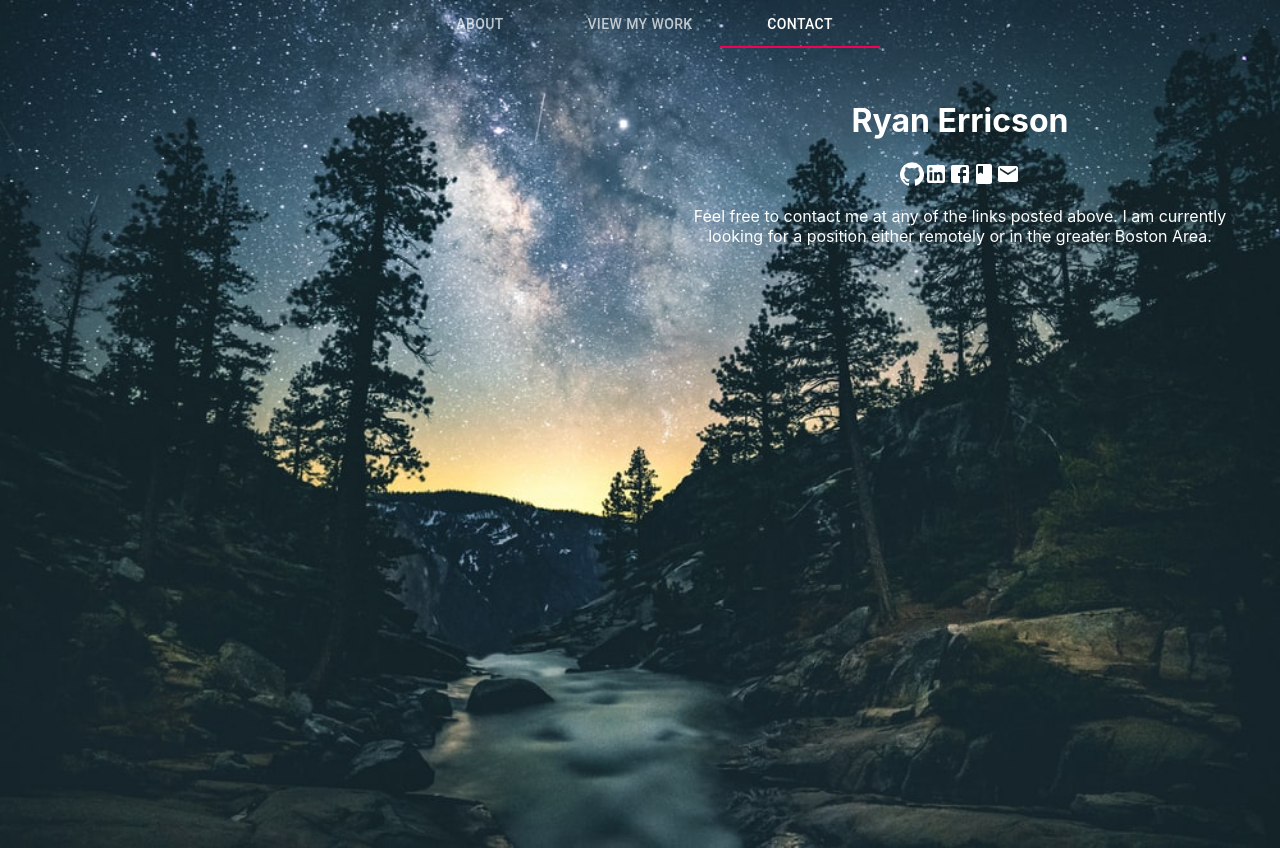
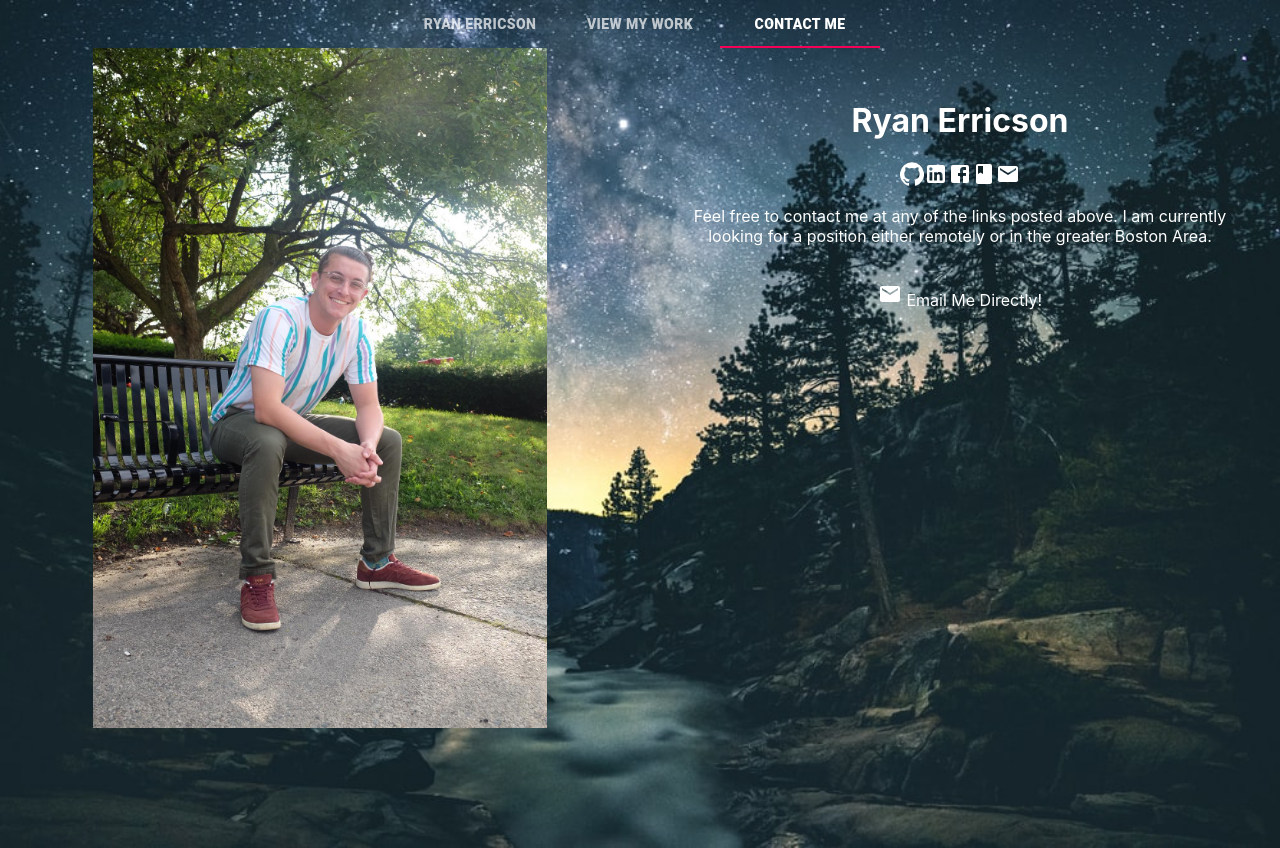
Before and after one commit to rickySONZ/rickySONZ.github.io, a React (Create React App) app: page /contact in a window 1280 px wide. Built offline with nearby package versions, Linux system fonts and the light colour scheme.

Commit message:
Styled images and layout further

```diff
--- a/public/index.html
+++ b/public/index.html
@@ -25,7 +25,7 @@
       work correctly both with client-side routing and a non-root public URL.
       Learn how to configure a non-root public URL by running `npm run build`.
     -->
-    <title>React App</title>
+    <title>Ryan Erricson</title>
   </head>
   <body>
     <noscript>You need to enable JavaScript to run this app.</noscript>
--- a/src/App.css
+++ b/src/App.css
@@ -61,11 +61,7 @@ a {
   position:fixed;
   height: 85vh;
   padding: 5%;
-  opacity: 1;
-	animation-name: fadeInOpacity;
-	animation-iteration-count: 1;
-	animation-timing-function: ease-in;
-	animation-duration: 1.5s;
+  bottom: 3%;
   position: relative;
 }
 @keyframes fadeInOpacity {
@@ -81,13 +77,19 @@ a {
   display: grid;
   grid-template-columns: 1fr 1fr;
   height: 100vh;
+  opacity: 1;
+	animation-name: fadeInOpacity;
+	animation-iteration-count: 1;
+	animation-timing-function: ease-in;
+	animation-duration: 1.5s;
 }
 .about-section p {
   grid-column: 2/3;
   color: white;
 }
-span {
+.nav-link span {
   color: white;
+  font-weight: 900;
 }
 
 p {
@@ -108,6 +110,11 @@ p {
 	animation-timing-function: ease-in;
 	animation-duration: 1.5s;
   height: 100vh;
+
+}
+
+.contact-div a {
+  color: white;
 }
 
 .contact-div h1 {
@@ -123,9 +130,20 @@ p {
 
 .profile-image {
   grid-column: 1/2;
-  width: 90%;
   justify-self:center;
+  height: 85vh;
+  min-height: 20px;
+  padding: 2%;
+  max-width: 90%;
+}
 
+img.contact-photo {
+  grid-column: 1/2;
+  justify-self: center;
+  min-height: 20px;
+  height: 85vh;
+
+  box-shadow: 0 0 8px 8px #fff inset;
 }
 
 .portfolio {
@@ -142,6 +160,5 @@ svg {
 }
 
 .MuiPaper-root {
-  padding: 5%;
   margin: 5%;
 }
--- a/src/App.js
+++ b/src/App.js
@@ -31,9 +31,9 @@ function App() {
         render={({ location }) => (
           <Fragment>
             <Tabs value={location.pathname} centered>
-              <Tab label="About" value="/" component={Link} to="/about" />
-              <Tab label="View My Work" value="/portfolio" component={Link} to="/portfolio" />
-              <Tab value="/contact" label="Contact" component={Link} to="/contact" />
+              <Tab label="RYAN ERRICSON" value="/" component={Link} to="/about" className="nav-link" />
+              <Tab label="View My Work" value="/portfolio" component={Link} to="/portfolio"  className="nav-link" />
+              <Tab value="/contact" label="Contact ME" component={Link} to="/contact"  className="nav-link" />
             </Tabs>
             <Switch>
               <Route path="/about"component={About} />
--- a/src/components/About.js
+++ b/src/components/About.js
@@ -5,9 +5,9 @@ const About = () => {
         <div className="about-section">
         <img src={process.env.PUBLIC_URL + '/60397961_2369357173334193_4547110996153466880_n.jpg'}  className="profile-image"/>
         <div className="icon-div">
-            <h1>RYAN ERRICSON</h1>
-            <p>Hello, and welcome to my site. I am a full stack engineer who currently specializes in React JS
-            rfvcluqbfilk j bkthwjkngv;wiekngfoelrnfqngf;lqmg'oicfmo 3iiuh ti25h ;o5h oihgwoi thowhjg oiw5ht owi5hop wh</p>
+            <h1>Active Learner, <br/>Full Stack Engineer</h1>
+            <p>Hello, and welcome to my site. I am a full stack engineer who currently specializes in React JS.
+            Recent code junkie and lifelong coffee junkie, I have recently graduated </p>
              <br/>
              <br/>
              <br/>
--- a/src/components/Contact.js
+++ b/src/components/Contact.js
@@ -9,6 +9,7 @@ import EmailIcon from '@material-ui/icons/Email';
 const Contact = () => {
     return (
         <div className="contact-div">
+        <img src={process.env.PUBLIC_URL + '/210750700_546644596351347_4845502012161129932_n.jpeg'}  className="contact-photo"/>
         <div className="sidebar">
         <h1>Ryan Erricson</h1>
         <a href="https://github.com/rickySONZ"><GitHubIcon /></a>
@@ -17,7 +18,9 @@ const Contact = () => {
             <a href="https://dev.to/rickysonz"><BookIcon /></a>
            <a href='mailto: ryanerricson@gmail.com'><EmailIcon /></a>
         <p>Feel free to contact me at any of the links posted above. I am currently looking for
-        a position either remotely or in the greater Boston Area.</p>
+        a position either remotely or in the greater Boston Area.</p><br>
+        </br>
+        <a href='mailto: ryanerricson@gmail.com'><EmailIcon /> Email Me Directly!</a>
         </div>
         </div>
     );
```
Also changed, not shown: public/210750700_546644596351347_4845502012161129932_n.jpeg (added).
